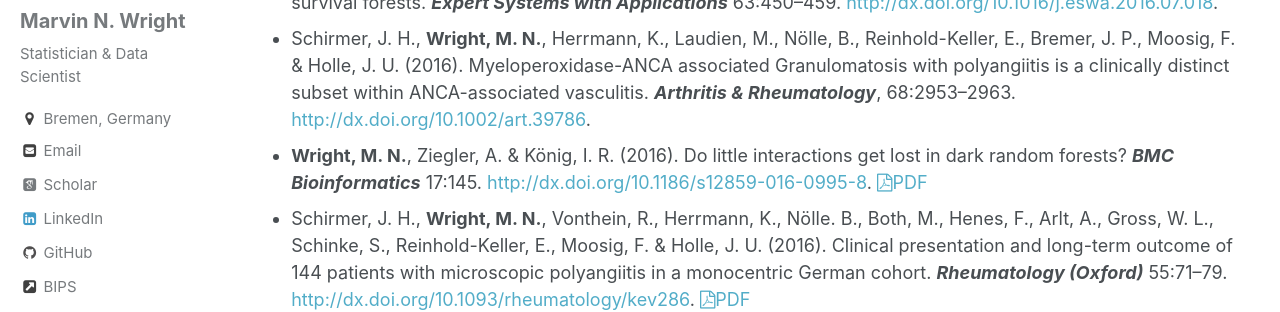
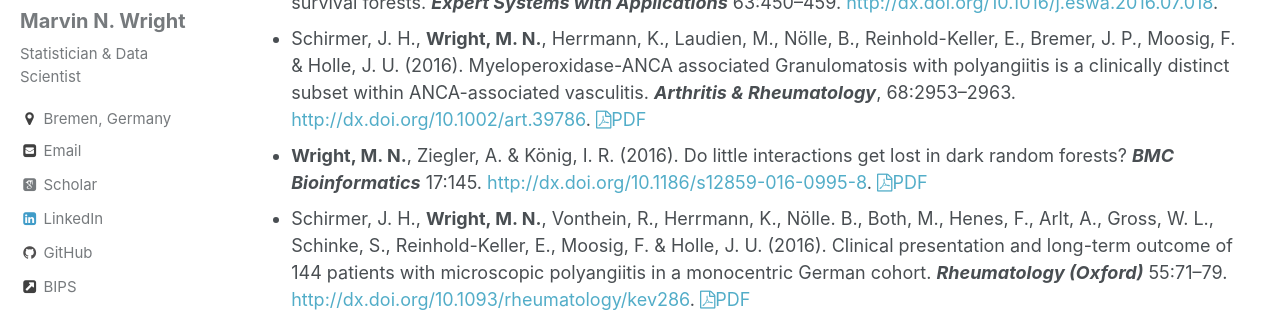
Before and after one commit to mnwright/mnwright.github.io, a Jekyll site: the page built from _pages/publications.md, in a window 1280 px wide and 900 px high, scrolled down 1003 px. Shown: the part 151-463 px from the top of the window. Built offline with Jekyll 4.4.1, drawn with Linux system fonts in a browser that asks for light colours; some web fonts are replaced.

Commit message:
add PDF link

```diff
--- a/_pages/publications.md
+++ b/_pages/publications.md
@@ -15,7 +15,7 @@ permalink: /publications/
 * {:.pub} **Wright, M. N.**, Dankowski, T. & Ziegler, A. (2017). Unbiased split variable selection for random survival forests using maximally selected rank statistics. ***Statistics in Medicine*** 36:1272–1284. <http://dx.doi.org/10.1002/sim.7212>.
 * {:.pub} Hirose, M., Schilf, P., Gupta, Y., **Wright, M. N.**, Jöhren, O., Wagner, A. E., Sina, C., Ziegler, A., Ristow, M. & Ibrahim, S. M. (2016). Lifespan effects of mitochondrial mutations. ***Nature*** 540:E13–E14. <http://dx.doi.org/10.1038/nature20778>.
 * {:.pub} Schmid, M., **Wright, M. N.** & Ziegler, A. (2016). On the use of Harrell’s C for clinical risk prediction via random survival forests. ***Expert Systems with Applications*** 63:450–459. <http://dx.doi.org/10.1016/j.eswa.2016.07.018>.
-* {:.pub} Schirmer, J. H., **Wright, M. N.**, Herrmann, K., Laudien, M., Nölle, B., Reinhold-Keller, E., Bremer, J. P., Moosig, F. & Holle, J. U. (2016). Myeloperoxidase-ANCA associated Granulomatosis with polyangiitis is a clinically distinct subset within ANCA-associated vasculitis. ***Arthritis & Rheumatology***, 68:2953–2963. <http://dx.doi.org/10.1002/art.39786>.
+* {:.pub} Schirmer, J. H., **Wright, M. N.**, Herrmann, K., Laudien, M., Nölle, B., Reinhold-Keller, E., Bremer, J. P., Moosig, F. & Holle, J. U. (2016). Myeloperoxidase-ANCA associated Granulomatosis with polyangiitis is a clinically distinct subset within ANCA-associated vasculitis. ***Arthritis & Rheumatology***, 68:2953–2963. <http://dx.doi.org/10.1002/art.39786>. <a href="https://onlinelibrary.wiley.com/doi/pdf/10.1002/art.39786 "><i class="fa fa-file-pdf-o"></i>PDF</a>
 * {:.pub} **Wright, M. N.**, Ziegler, A. & König, I. R. (2016). Do little interactions get lost in dark random forests? ***BMC Bioinformatics*** 17:145. <http://dx.doi.org/10.1186/s12859-016-0995-8>. <a href="https://bmcbioinformatics.biomedcentral.com/track/pdf/10.1186/s12859-016-0995-8"><i class="fa fa-file-pdf-o"></i>PDF</a>
 * {:.pub} Schirmer, J. H., **Wright, M. N.**, Vonthein, R., Herrmann, K., Nölle. B., Both, M., Henes, F., Arlt, A., Gross, W. L., Schinke, S., Reinhold-Keller, E., Moosig, F. & Holle, J. U. (2016). Clinical presentation and long-term outcome of 144 patients with microscopic polyangiitis in a monocentric German cohort. ***Rheumatology (Oxford)*** 55:71–79. <http://dx.doi.org/10.1093/rheumatology/kev286>. <a href="https://academic.oup.com/rheumatology/article-pdf/55/1/71/18096538/kev286.pdf"><i class="fa fa-file-pdf-o"></i>PDF</a>
 * {:.pub} **Wright, M. N.** & Ziegler, A. (2015). Multiple censored data in dentistry: A new statistical model for analyzing lesion size in randomized controlled trials. ***Biometrical Journal*** 57:384–394. <http://dx.doi.org/10.1002/bimj.201400118>.
```
